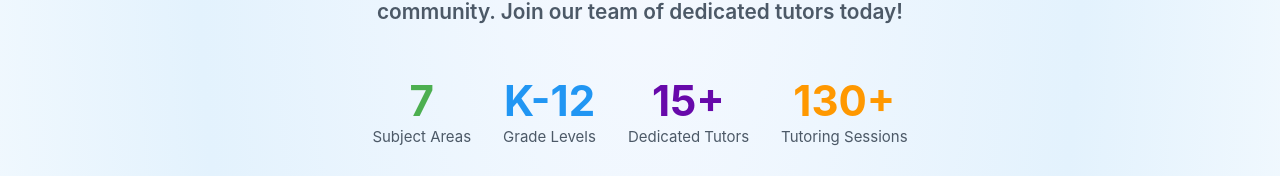
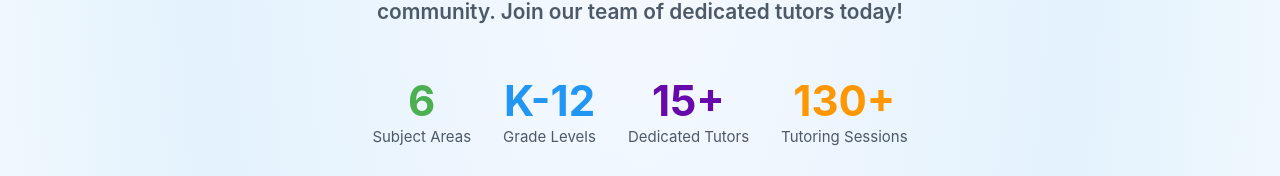
Before and after one commit to Jonathanz4344/EnlightenLearning, a React (Vite) app: page /Get-Involved/Apply-as-Tutor in a window 1280 px wide. Shown: the part 354-530 px from the top of the page. Built offline with nearby package versions, Linux system fonts and the light colour scheme.

Commit message:
updated subjects

```diff
--- a/src/components/getInvolved/ApplyTutor.jsx
+++ b/src/components/getInvolved/ApplyTutor.jsx
@@ -68,18 +68,6 @@ const subjectAreas = [
         category: "Language",
         grades: ["Spanish", "Mandarin Chinese", "French"],
         commitment: "Conversational sessions"
-    },
-    // updated2
-    {
-        id: 7,
-        title: "Music",
-        subtitle: "Elementary, Middle & High School",
-        description: "Provide personalized music instruction, including reading music, developing instrumental or vocal skills, and exploring music theory and performance techniques. Lessons are tailored to each student’s goals and level.",
-        icon: EnglishIcon,
-        color: "#e91e63",
-        category: "Fine Arts",
-        grades: ["Elementary", "Middle School", "High School"],
-        commitment: "Weekly sessions"
     },
     {
         id: 3,
--- a/src/components/programs/TutoringServices.jsx
+++ b/src/components/programs/TutoringServices.jsx
@@ -73,12 +73,13 @@ const subjectAreas = [
         id: 7,
         title: "Music",
         subtitle: "Elementary, Middle & High School",
-        description: "Learn to read music, develop instrumental or vocal skills, and explore music theory and performance techniques tailored to each student’s level and interests. *Instrument dependent availability.",
+        description: "Whether you're just learning to read music or preparing for high-level concerts and competitions, our lessons are tailored to your level and interests.",
         icon: EnglishIcon,
         color: "#e91e63",
         category: "Fine Arts",
         grades: ["Elementary", "Middle School", "High School"],
-        commitment: "Weekly sessions"
+        commitment: "Weekly sessions",
+        specialNote: "*Instrument-dependent availability."
     },
     {
         id: 3,
@@ -95,7 +96,7 @@ const subjectAreas = [
         id: 4,
         title: "Mathematics",
         subtitle: "Elementary through Geometry",
-        description: "Build strong mathematical foundations and problem-solving skills with support in fundamental math concepts, algebra, and geometry.",
+        description: "Build strong mathematical foundations and problem-solving skills with support ranging from fundamental math concepts at the elementary level, to high school level courses like Algebra 1/2, and Geometry.",
         icon: MathIcon,
         color: "#ff9800",
         category: "Core Subject",
@@ -106,7 +107,7 @@ const subjectAreas = [
         id: 5,
         title: "Science",
         subtitle: "Earth Science, Biology, Chemistry",
-        description: "Develop understanding of scientific concepts, conduct experiments, and build critical thinking skills across various science disciplines.",
+        description: "Develop understanding of scientific concepts, course specific content, and build critical thinking skills across various science disciplines from elementary level sciences to Earth Science, Biology and Chemistry. ",
         icon: ScienceIcon,
         color: "#9c27b0",
         category: "Core Subject",
@@ -259,6 +260,20 @@ const SubjectCard = ({ subject }) => {
                             />
                         ))}
                     </Box>
+                    {subject.specialNote && (
+                        <Typography
+                            variant="caption"
+                            sx={{
+                                display: 'block',
+                                mt: 1,
+                                fontStyle: 'italic',
+                                color: 'text.secondary',
+                                fontSize: '0.75rem'
+                            }}
+                        >
+                            {subject.specialNote}
+                        </Typography>
+                    )}
                 </Box>
 
                 {/* Book Session Section */}
```
